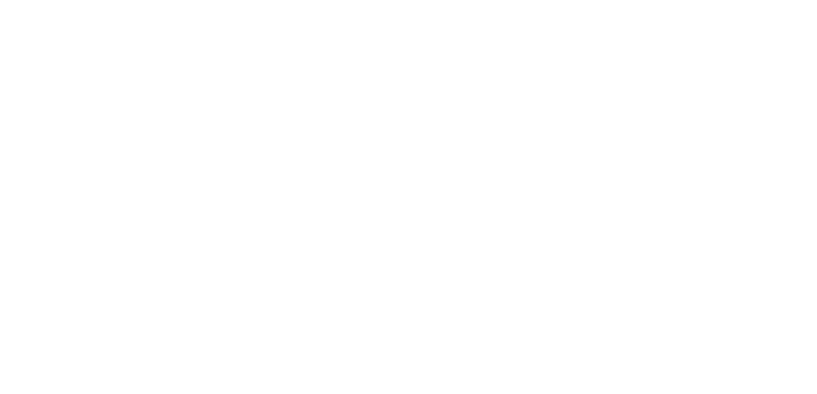
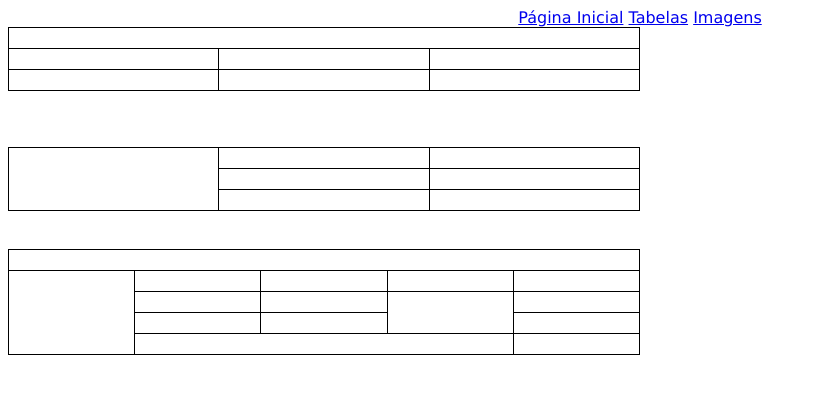
Before and after one commit to SarahDuque/ait_dds_5, a plain HTML site: page Exercício html 1 – Sarah/tabelas.html in a window 1280 px wide. Shown: the whole page, without its empty margins (0-817 px from the left). Drawn offline with Linux system fonts and the light colour scheme.

Commit message:
atividade

```diff
--- a/Exercício html 1 – Sarah/tabelas.html
+++ b/Exercício html 1 – Sarah/tabelas.html
@@ -1,11 +1,125 @@
 <!DOCTYPE html>
-<html lang="pt-br">
+<html lang="pt-BR">
+
 <head>
     <meta charset="UTF-8">
     <meta name="viewport" content="width=device-width, initial-scale=1.0">
+    <link rel="shortcut icon" href="brat.ico" type="image/x-icon">
     <title>Tabelas</title>
+    <style>
+        .container {
+            font-family: 'Lucida Sans', 'Lucida Sans Regular',
+                'Lucida Grande', 'Lucida Sans Unicode', Geneva, Verdana,
+                sans-serif;
+            text-align: center;
+        }
+        table {
+            width: 50%;
+            border-collapse: collapse;
+            margin-bottom: 20px;
+        }
+
+        table,
+        th,
+        td {
+            border: 1px solid black;
+        }
+
+        th,
+        td {
+            padding: 10px;
+            text-align: left;
+        }
+    </style>
 </head>
+
 <body>
 
+
+    <nav class="container">
+        <a href="index.html">Página Inicial</a>
+        <a href="tabelas.html">Tabelas</a>
+        <a href="imagens.html">Imagens</a>
+    </nav>
+
+
+    <table>
+        <thead>
+            <tr>
+                <th colspan="4"></th>
+            </tr>
+
+        </thead>
+        <tbody>
+            <tr>
+                <td></td>
+                <td></td>
+                <td></td>
+
+            </tr>
+            <tr>
+                <td></td>
+                <td></td>
+                <td></td>
+
+            </tr>
+
+        </tbody>
+
+    </table>
+    </br>
+
+    <br>
+    <table>
+        <th rowspan="4"></th>
+        <td></td>
+        <td></td>
+
+        <tr>
+        </tr>
+        <td></td>
+        <td></td>
+
+        <tr>
+            <td></td>
+            <td></td>
+        </tr>
+    </table>
+
+    </br>
+
+    <table>
+        <tr>
+            <th colspan="6"></th>
+
+        </tr>
+        <th rowspan="6"></th>
+
+        <td></td>
+        <td></td>
+        <td></td>
+        <td></td>
+
+        <tr>
+        </tr>
+        <td></td>
+        <td></td>
+        <th rowspan="2"></th>
+        <td></td>
+
+        <tr>
+
+            <td></td>
+            <td></td>
+            <td></td>
+
+        <tr>
+            <th colspan="3"></th>
+            <td></td>
+        </tr>
+
+        </tr>
+
 </body>
+
 </html>
```
Also changed, not shown: Exercício html 1 – Sarah/imagens.html (+16 -6 lines), Exercício html 1 – Sarah/index.html (+4 -4 lines).
